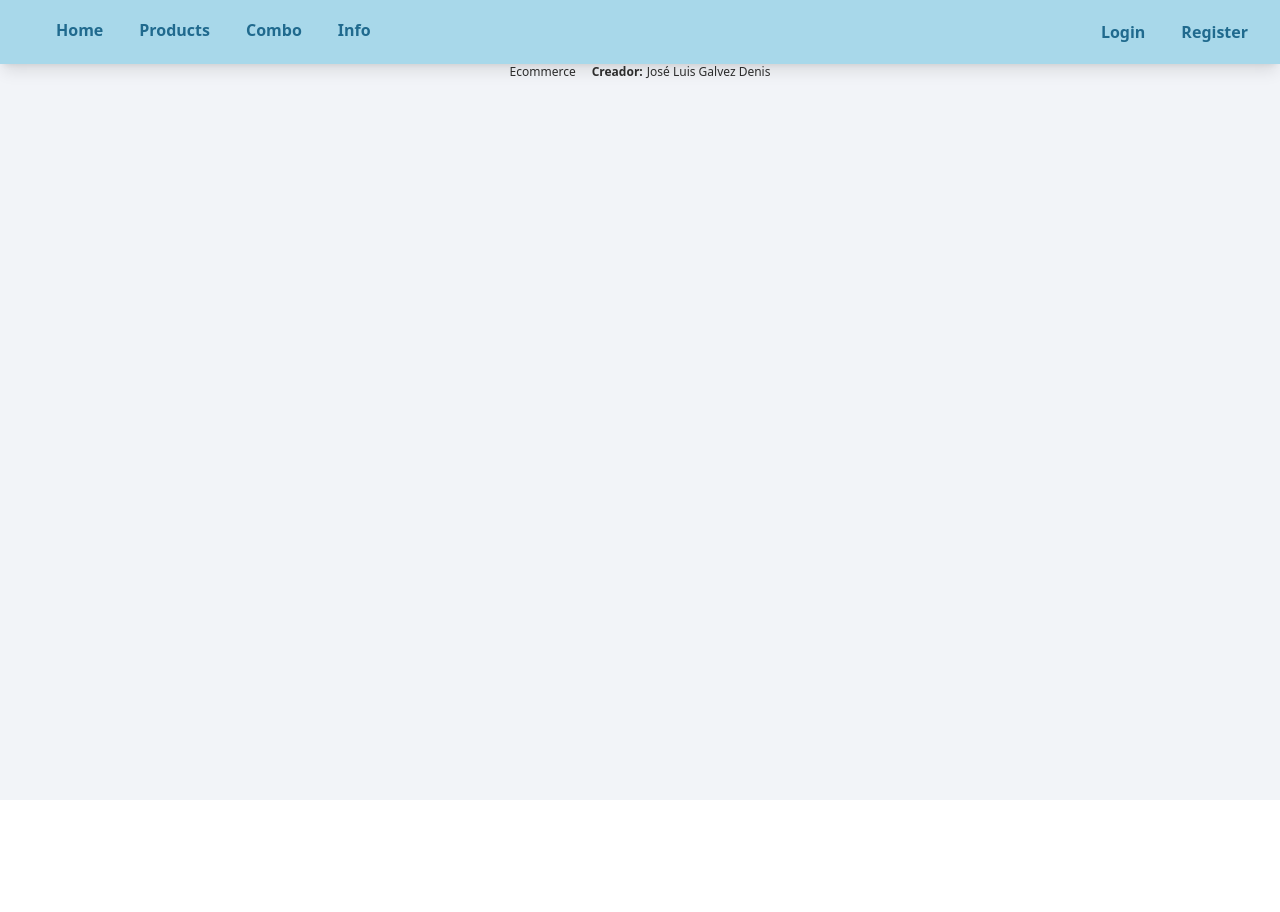
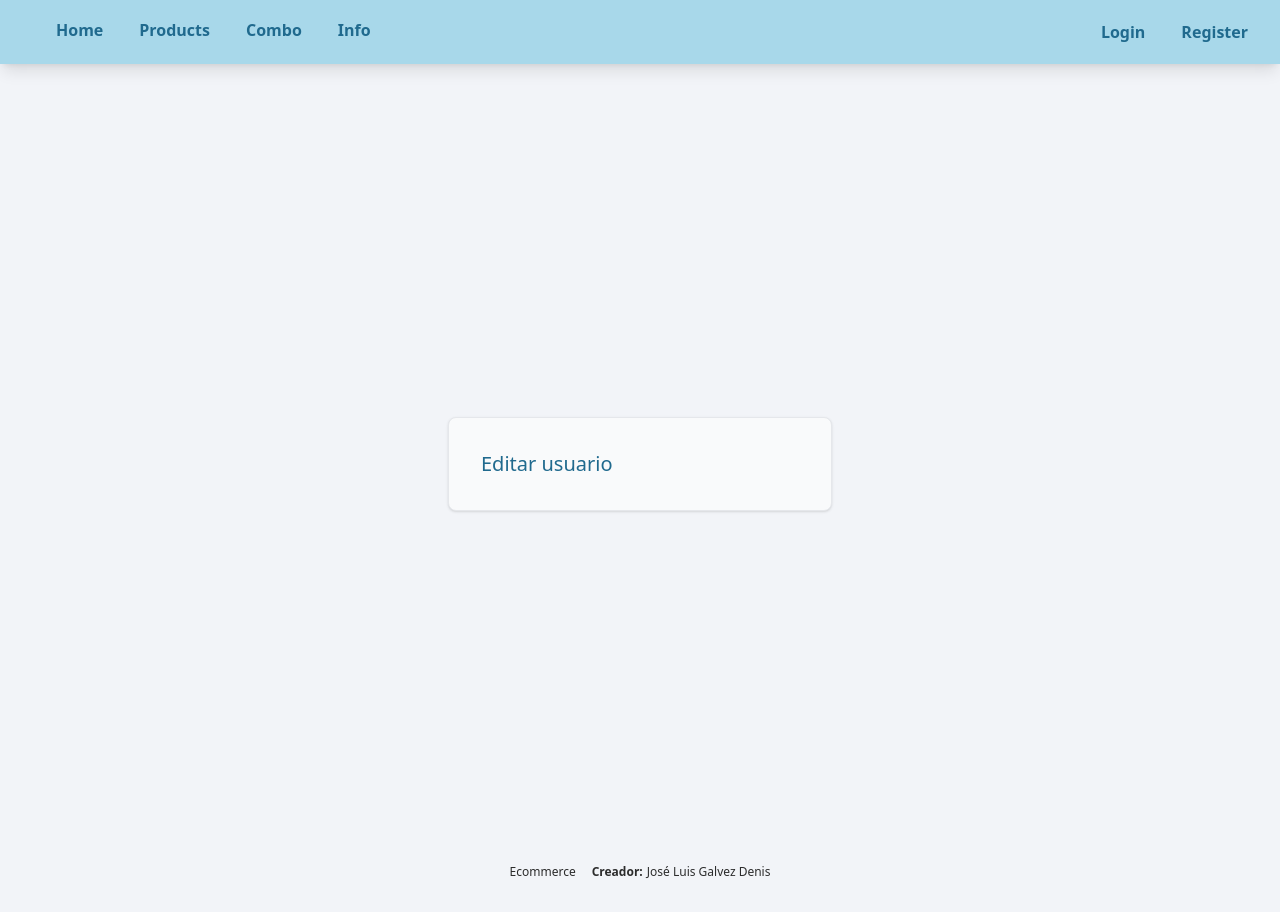
Before and after one commit to galvejoc/ecommerce_basic_frontend, a Next.js app: page /user in a window 1280 px wide. Before the commit the page ends 800 px from the top, so only its background shows below. Built offline with nearby package versions, Linux system fonts and the light colour scheme; no server answers.

Commit message:
error minimo

```diff
--- a/middleware.ts
+++ b/middleware.ts
@@ -2,7 +2,7 @@ import { NextResponse } from 'next/server';
 import type { NextRequest } from 'next/server';
 import { jwtVerify } from 'jose';
 
-const SECRET = new TextEncoder().encode(process.env.NEXT_PUCLIC_JWT_SECRET || '');
+const SECRET = new TextEncoder().encode(process.env.NEXT_PUBLIC_JWT_SECRET || '');
 
 export async function middleware(request: NextRequest) {
   console.log('Middleware is running');
--- a/src/app/(principal)/user/page.tsx
+++ b/src/app/(principal)/user/page.tsx
@@ -1,7 +1,11 @@
+import { FormUser } from "@/components";
+
 export default function UserPage() {
   return (
-    <div>
-
+    <div className="flex justify-center items-center h-screen">
+      <div className="w-full max-w-sm p-4 bg-gray-50 border border-gray-200 rounded-lg shadow sm:p-6 md:p-8">
+      <FormUser/>
+    </div>
     </div>
   )
 }
--- a/src/components/cart/cart-add-item-info.tsx
+++ b/src/components/cart/cart-add-item-info.tsx
@@ -1,8 +1,9 @@
 'use client'
 import { addCartItem, getCartMe, updateCartItem } from "@/app/api/carts.api";
 import { CardAddItemInfoInterface, EnumCardAddItemInfo } from "@/interface";
-import { cartStore } from "@/store";
+import { cartStore, userStore } from "@/store";
 import { Trash2 } from "lucide-react";
+import Link from "next/link";
 import { useEffect, useState } from "react";
 import { toast } from "sonner";
 
@@ -10,6 +11,7 @@ export function CartAddItemInfo({ uuid, type }: CardAddItemInfoInterface) {
   const [value, setValue] = useState<number>(1);
   const { cart, setCart } = cartStore((state) => state);
   const [uuidItems, setUuidItems] = useState<string>('')
+  const { user } = userStore((state) => state);
 
   useEffect(() => {
     if (cart.items?.length === 0) {
@@ -121,6 +123,21 @@ export function CartAddItemInfo({ uuid, type }: CardAddItemInfoInterface) {
 
   return (
     <>
+      {!user.name ? <>
+        <div className="flex gap-2 justify-start items-center mt-4" >
+          <Link href="/login"
+            className="bg-primary hover:bg-primary/90 text-white px-4 py-2 rounded-lg cursor-pointer duration-300 transition-colors"
+          >
+            Log in to buy
+          </Link>
+          <Link href="/register"
+            className="bg-secondary hover:bg-secondary/90 text-white px-4 py-2 rounded-lg cursor-pointer duration-300 transition-colors"
+          >
+            Register
+          </Link>
+        </div>
+      </> :
+        <>
           {!uuidItems ?
             <div className="flex gap-2 justify-start items-center mt-4" >
               <input
@@ -171,5 +188,7 @@ export function CartAddItemInfo({ uuid, type }: CardAddItemInfoInterface) {
             </div>
           }
         </>
+      }
+    </>
   )
 }
--- /dev/null
+++ b/src/components/form/form-user.tsx
@@ -0,0 +1,29 @@
+'use client'
+import { getUserMe, updateUser } from "@/app/api/users.api";
+import { userStore } from "@/store";
+import { useForm } from "react-hook-form";
+import { toast } from "sonner";
+
+export function FormUser() {
+  const { user, setUser } = userStore((state) => state);
+  const { register, handleSubmit } = useForm();
+
+  const onSubmit = handleSubmit(async (data) => {
+    try {
+      const response = await updateUser(data);
+      if (response && !response.user) {
+        throw new Error();
+      }
+      const user = await getUserMe();
+      setUser(user);
+      toast.success('Edited satisfactory')
+    } catch (error) {
+      toast.error('Error in editing');
+    }
+  });
+  return (
+    <form onSubmit={onSubmit} className="space-y-6 bg-color-background">
+      <h5 className="text-xl font-medium text-secondary">Editar usuario</h5>
+    </form>
+  )
+}
--- a/src/components/index.ts
+++ b/src/components/index.ts
@@ -8,6 +8,7 @@ export * from './ui/user-modal';
 
 export * from './form/form-login';
 export * from './form/form-register';
+export * from './form/form-user';
 
 export * from './card/product-card';
 export * from './card/product-card-list';
```
Also changed, not shown: 1 other file (tests, documents, lock files or other folders). Lines whose indentation alone changed are shown as unchanged.
